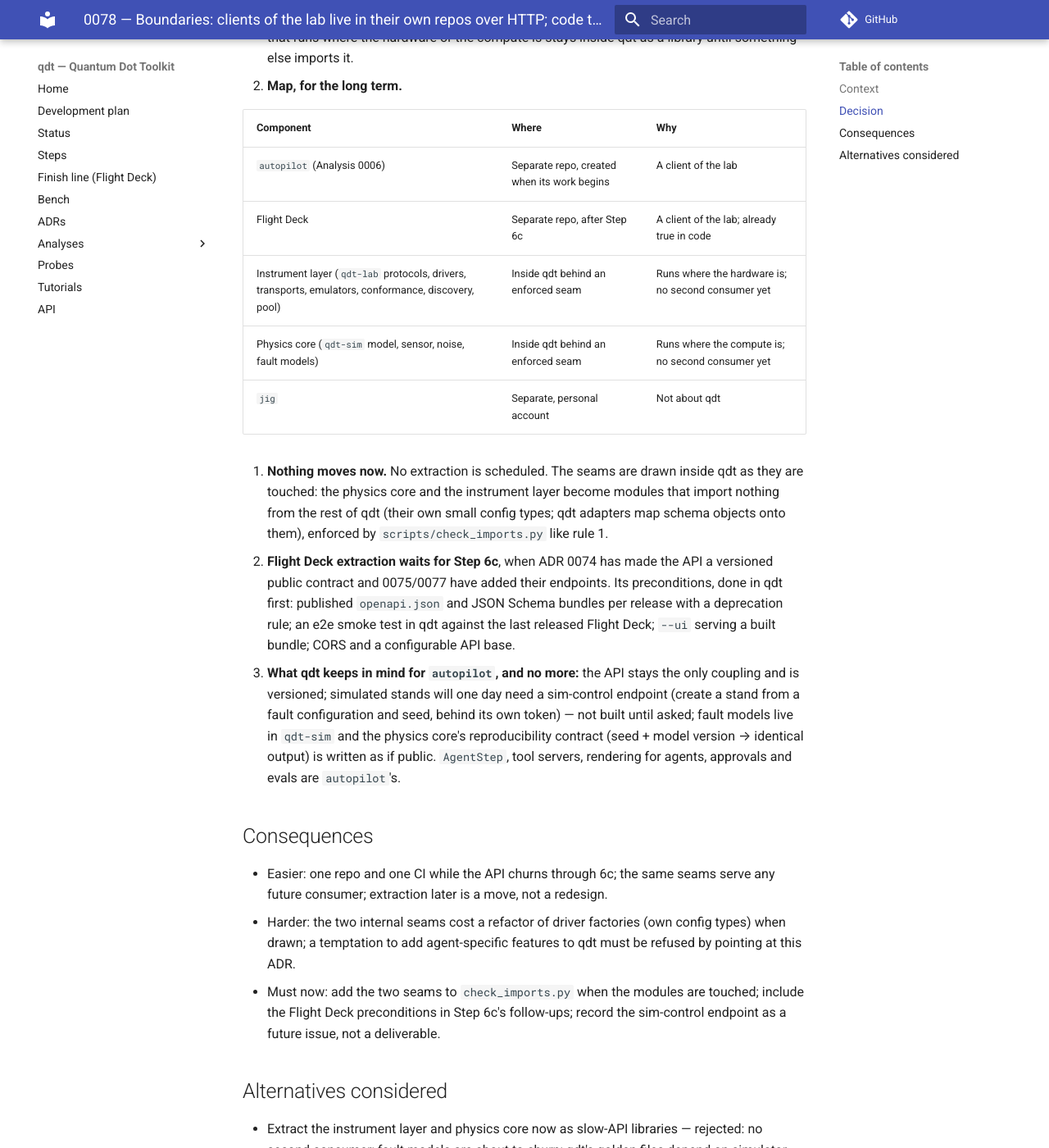
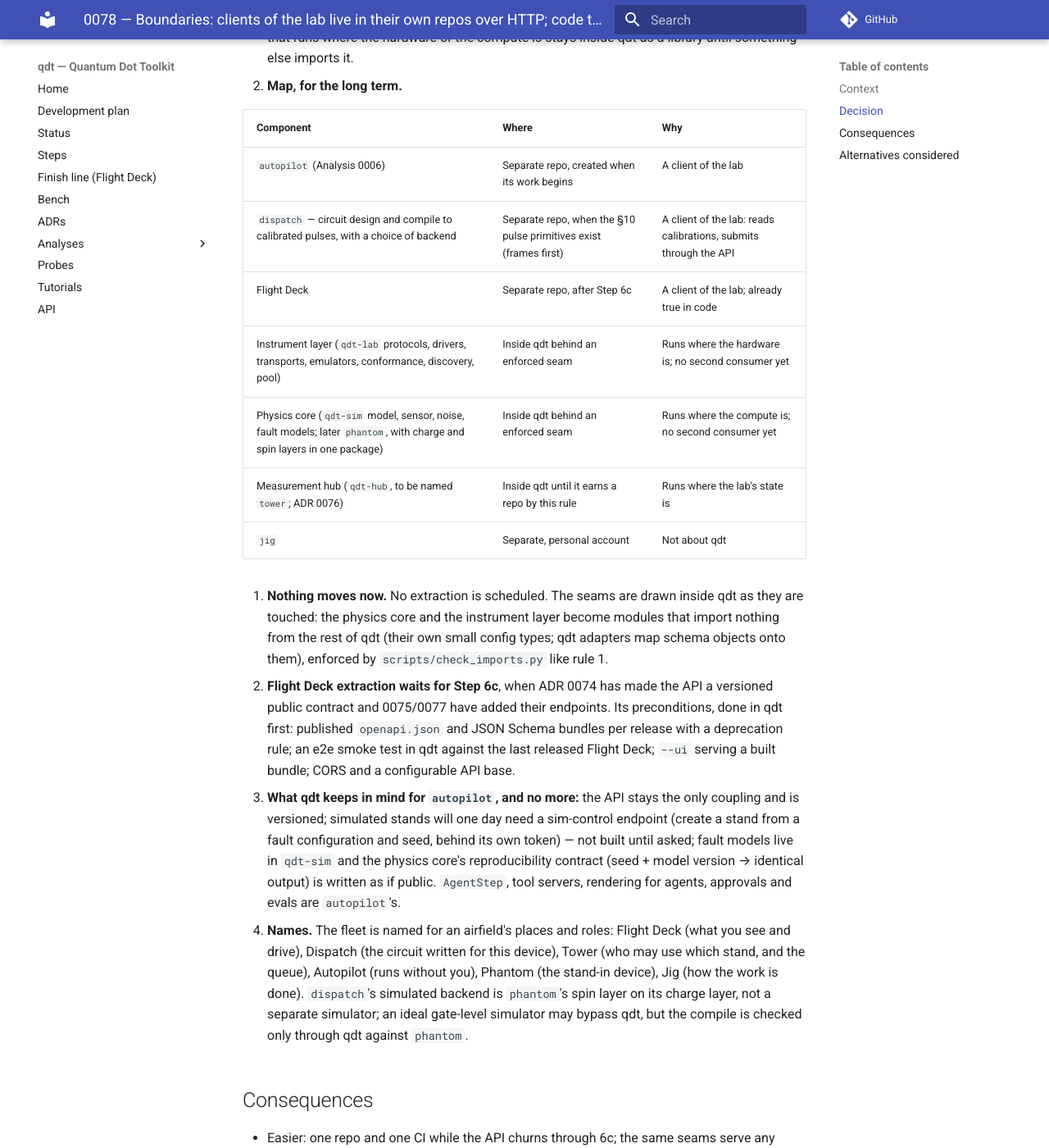
Before and after one commit to CowboyQuantum/qdt, an MkDocs documentation site: the page built from docs/adr/0078-boundaries-clients-over-http-libraries-inside.md, in a window 1280 px wide and 1400 px high, scrolled down 812 px. Shown: the whole window at 82% size. Built offline with MkDocs 1.6.1 and Material for MkDocs 9.7.7, drawn with Linux system fonts in a browser that asks for light colours; comment, search, counter and statistics services are not loaded.

Commit message:
docs(adr): ADR 0078 — add dispatch (circuit layer) and tower (hub) to the map; fleet naming

```diff
--- a/docs/adr/0078-boundaries-clients-over-http-libraries-inside.md
+++ b/docs/adr/0078-boundaries-clients-over-http-libraries-inside.md
@@ -25,9 +25,11 @@ now with the split in view; `autopilot` begins much later, in its own repo, with
    | Component | Where | Why |
    |---|---|---|
    | `autopilot` (Analysis 0006) | Separate repo, created when its work begins | A client of the lab |
+   | `dispatch` — circuit design and compile to calibrated pulses, with a choice of backend | Separate repo, when the §10 pulse primitives exist (frames first) | A client of the lab: reads calibrations, submits through the API |
    | Flight Deck | Separate repo, after Step 6c | A client of the lab; already true in code |
    | Instrument layer (`qdt-lab` protocols, drivers, transports, emulators, conformance, discovery, pool) | Inside qdt behind an enforced seam | Runs where the hardware is; no second consumer yet |
-   | Physics core (`qdt-sim` model, sensor, noise, fault models) | Inside qdt behind an enforced seam | Runs where the compute is; no second consumer yet |
+   | Physics core (`qdt-sim` model, sensor, noise, fault models; later `phantom`, with charge and spin layers in one package) | Inside qdt behind an enforced seam | Runs where the compute is; no second consumer yet |
+   | Measurement hub (`qdt-hub`, to be named `tower`; ADR 0076) | Inside qdt until it earns a repo by this rule | Runs where the lab's state is |
    | `jig` | Separate, personal account | Not about qdt |
 
 3. **Nothing moves now.** No extraction is scheduled. The seams are drawn inside qdt as they are touched:
@@ -44,6 +46,12 @@ now with the split in view; `autopilot` begins much later, in its own repo, with
    and the physics core's reproducibility contract (seed + model version → identical output) is written
    as if public. `AgentStep`, tool servers, rendering for agents, approvals and evals are `autopilot`'s.
 
+6. **Names.** The fleet is named for an airfield's places and roles: Flight Deck (what you see and drive),
+   Dispatch (the circuit written for this device), Tower (who may use which stand, and the queue), Autopilot
+   (runs without you), Phantom (the stand-in device), Jig (how the work is done). `dispatch`'s simulated
+   backend is `phantom`'s spin layer on its charge layer, not a separate simulator; an ideal gate-level
+   simulator may bypass qdt, but the compile is checked only through qdt against `phantom`.
+
 ## Consequences
 - Easier: one repo and one CI while the API churns through 6c; the same seams serve any future consumer;
   extraction later is a move, not a redesign.
```
